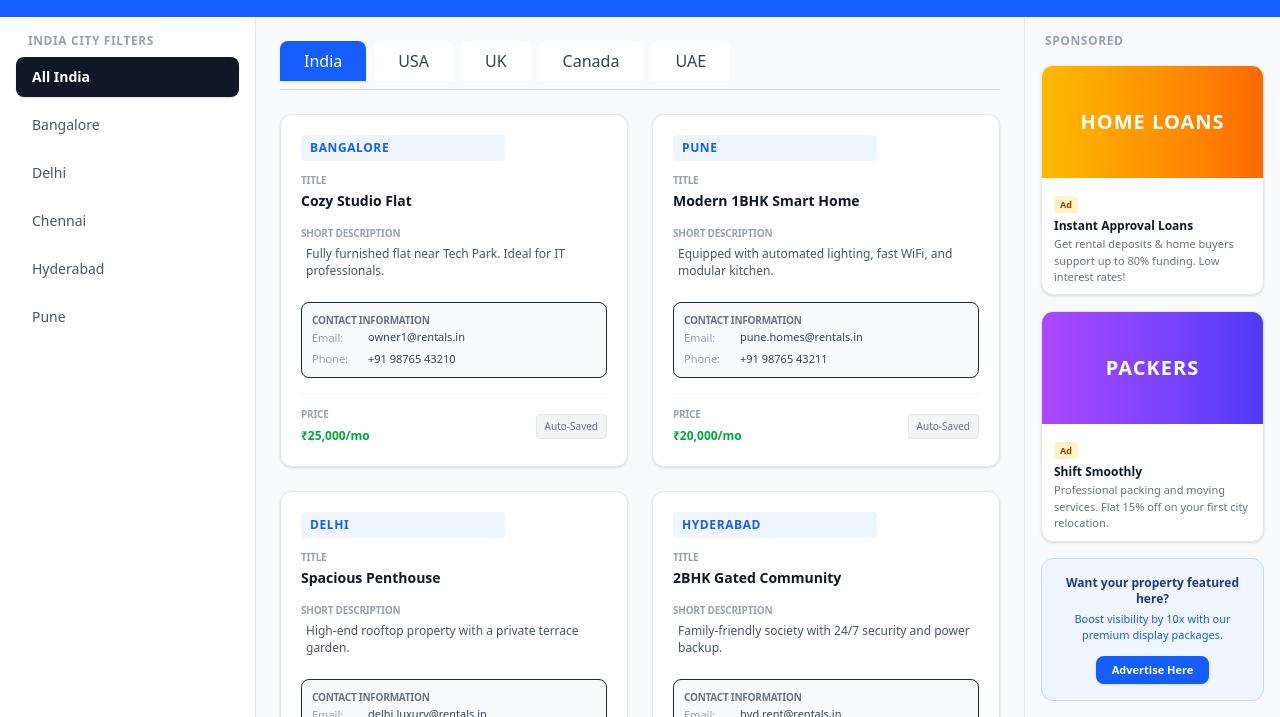
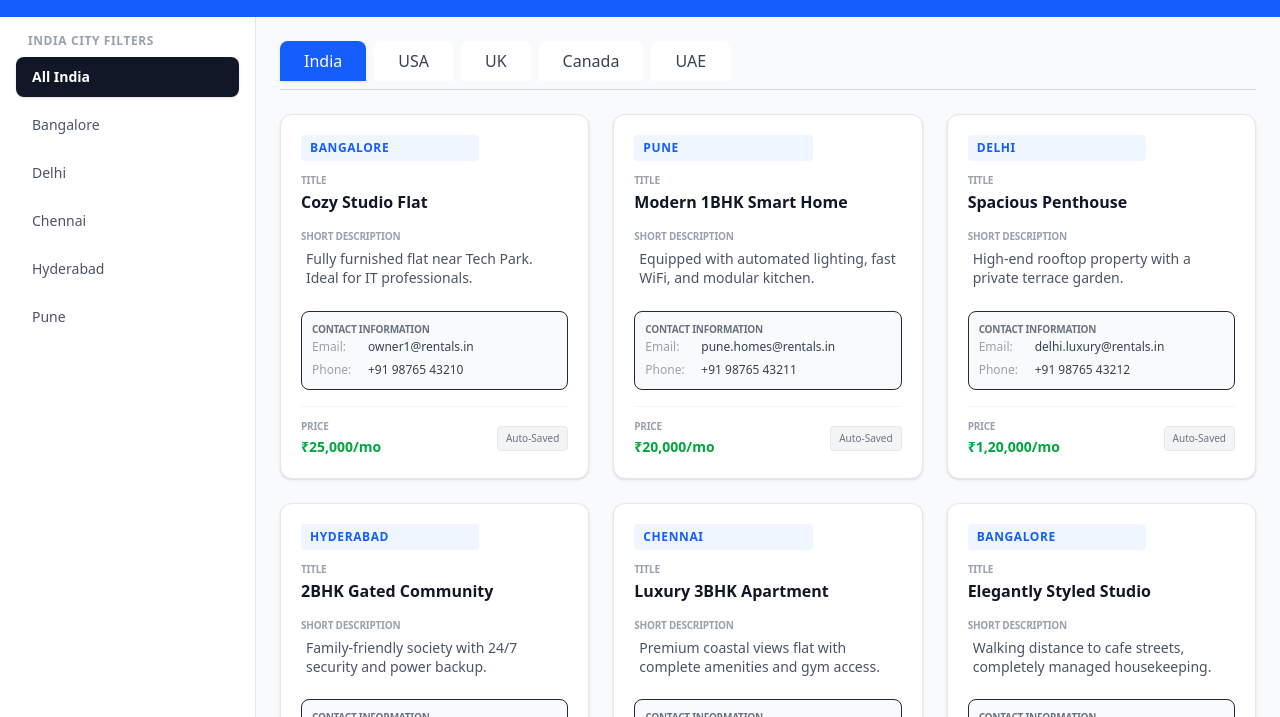
Before and after one commit to nabajaj0508/globalrental, a plain HTML site: page global-rental.html in a window 1280 px wide. Shown: the part 83-800 px from the top of the page. Drawn offline with nearby package versions, Linux system fonts and the light colour scheme.

Commit message:
Update global-rental.html

```diff
--- a/global-rental.html
+++ b/global-rental.html
@@ -33,7 +33,7 @@
             <button onclick="filterIndiaCity('Pune')" id="btn-city-Pune" class="city-btn w-full text-left text-sm px-4 py-2.5 rounded-lg font-medium text-gray-600 hover:bg-gray-100 transition">Pune</button>
         </aside>
 
-        <!-- CENTER WORKSPACE: Country Navigation & Listings Grid -->
+        <!-- RIGHT WORKSPACE: Country Navigation & Listings Grid -->
         <main class="flex-1 flex flex-col min-w-0 bg-gray-50 overflow-y-auto p-6">
 
             <!-- Main Tabs Container -->
@@ -46,50 +46,13 @@
             </div>
 
             <!-- Properties Grid Content panels -->
-            <div id="india" class="tab-content active grid grid-cols-1 xl:grid-cols-2 2xl:grid-cols-3 gap-6 pb-12"></div>
-            <div id="usa" class="tab-content grid grid-cols-1 xl:grid-cols-2 2xl:grid-cols-3 gap-6 pb-12"></div>
-            <div id="uk" class="tab-content grid grid-cols-1 xl:grid-cols-2 2xl:grid-cols-3 gap-6 pb-12"></div>
-            <div id="canada" class="tab-content grid grid-cols-1 xl:grid-cols-2 2xl:grid-cols-3 gap-6 pb-12"></div>
-            <div id="uae" class="tab-content grid grid-cols-1 xl:grid-cols-2 2xl:grid-cols-3 gap-6 pb-12"></div>
+            <div id="india" class="tab-content active grid grid-cols-1 md:grid-cols-2 lg:grid-cols-3 gap-6 pb-12"></div>
+            <div id="usa" class="tab-content grid grid-cols-1 md:grid-cols-2 lg:grid-cols-3 gap-6 pb-12"></div>
+            <div id="uk" class="tab-content grid grid-cols-1 md:grid-cols-2 lg:grid-cols-3 gap-6 pb-12"></div>
+            <div id="canada" class="tab-content grid grid-cols-1 md:grid-cols-2 lg:grid-cols-3 gap-6 pb-12"></div>
+            <div id="uae" class="tab-content grid grid-cols-1 md:grid-cols-2 lg:grid-cols-3 gap-6 pb-12"></div>
 
         </main>
-
-        <!-- RIGHT SIDEBAR: Commercial Advertisements -->
-        <aside class="w-64 bg-gray-50 border-l border-gray-200 p-4 flex flex-col space-y-4 overflow-y-auto shrink-0">
-            <h2 class="text-xs font-bold text-gray-400 uppercase tracking-wider px-1">Sponsored</h2>
-
-            <!-- Ad Slot 1 -->
-            <div class="bg-white border border-gray-200 rounded-xl overflow-hidden shadow-sm hover:shadow transition group cursor-pointer">
-                <div class="bg-gradient-to-r from-amber-400 to-orange-500 h-28 flex items-center justify-center text-white font-black text-xl tracking-wider">
-                    HOME LOANS
-                </div>
-                <div class="p-3">
-                    <span class="text-[9px] bg-amber-100 text-amber-800 font-bold px-1.5 py-0.5 rounded">Ad</span>
-                    <h3 class="text-xs font-bold mt-1 text-gray-900 group-hover:text-blue-600 transition">Instant Approval Loans</h3>
-                    <p class="text-[11px] text-gray-500 mt-0.5">Get rental deposits & home buyers support up to 80% funding. Low interest rates!</p>
-                </div>
-            </div>
-
-            <!-- Ad Slot 2 -->
-            <div class="bg-white border border-gray-200 rounded-xl overflow-hidden shadow-sm hover:shadow transition group cursor-pointer">
-                <div class="bg-gradient-to-r from-purple-500 to-indigo-600 h-28 flex items-center justify-center text-white font-black text-xl tracking-wider">
-                    PACKERS
-                </div>
-                <div class="p-3">
-                    <span class="text-[9px] bg-amber-100 text-amber-800 font-bold px-1.5 py-0.5 rounded">Ad</span>
-                    <h3 class="text-xs font-bold mt-1 text-gray-900 group-hover:text-blue-600 transition">Shift Smoothly</h3>
-                    <p class="text-[11px] text-gray-500 mt-0.5">Professional packing and moving services. Flat 15% off on your first city relocation.</p>
-                </div>
-            </div>
-
-            <!-- Ad Slot 3 -->
-            <div class="bg-blue-50 border border-blue-200 rounded-xl p-4 text-center flex flex-col justify-center items-center">
-                <p class="text-xs font-bold text-blue-900">Want your property featured here?</p>
-                <p class="text-[11px] text-blue-600 mt-1">Boost visibility by 10x with our premium display packages.</p>
-                <a href="mailto:advertise@globalrentals.com" class="mt-3 inline-block bg-blue-600 hover:bg-blue-700 text-white font-bold text-[11px] px-4 py-1.5 rounded-lg shadow transition">Advertise Here</a>
-            </div>
-        </aside>
-
     </div>
 
     <!-- JavaScript Core Logic -->
@@ -166,7 +129,13 @@
         if(!localStorage.getItem('staticRentalAds')) {
             localStorage.setItem('staticRentalAds', JSON.stringify(appState.staticData));
         } else {
-            appState.staticData = JSON.parse(localStorage.getItem('staticRentalAds'));
+            // Hot-patch old structural storages with default fallback details if emails are missing
+            const parsedData = JSON.parse(localStorage.getItem('staticRentalAds'));
+            if (parsedData.india && !parsedData.india[0].hasOwnProperty('email')) {
+                localStorage.setItem('staticRentalAds', JSON.stringify(appState.staticData));
+            } else {
+                appState.staticData = parsedData;
+            }
         }
 
         function getUserAds() {
@@ -226,24 +195,24 @@
 
                         <div>
                             <label class="block text-[10px] font-semibold text-gray-400 uppercase tracking-tight">Title</label>
-                            <input type="text" value="${prop.title}" onchange="updatePropertyFieldValue('${prop.id}', 'title', this.value, ${isUserAd})" class="text-sm font-bold text-gray-900 w-full border-b border-transparent focus:border-blue-500 outline-none py-0.5">
+                            <input type="text" value="${prop.title}" onchange="updatePropertyFieldValue('${prop.id}', 'title', this.value, ${isUserAd})" class="text-md font-bold text-gray-900 w-full border-b border-transparent focus:border-blue-500 outline-none py-0.5">
                         </div>
 
                         <div>
                             <label class="block text-[10px] font-semibold text-gray-400 uppercase tracking-tight">Short Description</label>
-                            <textarea onchange="updatePropertyFieldValue('${prop.id}', 'desc', this.value, ${isUserAd})" rows="2" class="text-xs text-gray-600 w-full resize-none border border-transparent focus:border-blue-500 focus:bg-gray-50 rounded p-1 outline-none leading-snug">${prop.desc}</textarea>
+                            <textarea onchange="updatePropertyFieldValue('${prop.id}', 'desc', this.value, ${isUserAd})" rows="2" class="text-sm text-gray-600 w-full resize-none border border-transparent focus:border-blue-500 focus:bg-gray-50 rounded p-1 outline-none leading-snug">${prop.desc}</textarea>
                         </div>
 
                         <!-- Contact Details Segment -->
                         <div class="bg-gray-50 p-2.5 rounded-lg border border-gray-150 space-y-1.5">
                             <label class="block text-[10px] font-bold text-gray-500 uppercase tracking-tight mb-0.5">Contact Information</label>
                             <div class="flex items-center space-x-1 text-xs">
-                                <span class="text-gray-400 font-medium w-12 shrink-0 text-[11px]">Email:</span>
-                                <input type="email" value="${emailValue}" placeholder="No email listed" onchange="updatePropertyFieldValue('${prop.id}', 'email', this.value, ${isUserAd})" class="text-gray-700 text-[11px] bg-transparent w-full border-b border-transparent focus:border-blue-400 focus:bg-white outline-none px-1">
+                                <span class="text-gray-400 font-medium w-12 shrink-0">Email:</span>
+                                <input type="email" value="${emailValue}" placeholder="No email listed" onchange="updatePropertyFieldValue('${prop.id}', 'email', this.value, ${isUserAd})" class="text-gray-700 bg-transparent w-full border-b border-transparent focus:border-blue-400 focus:bg-white outline-none px-1">
                             </div>
                             <div class="flex items-center space-x-1 text-xs">
-                                <span class="text-gray-400 font-medium w-12 shrink-0 text-[11px]">Phone:</span>
-                                <input type="text" value="${phoneValue}" placeholder="No phone listed" onchange="updatePropertyFieldValue('${prop.id}', 'phone', this.value, ${isUserAd})" class="text-gray-700 text-[11px] bg-transparent w-full border-b border-transparent focus:border-blue-400 focus:bg-white outline-none px-1">
+                                <span class="text-gray-400 font-medium w-12 shrink-0">Phone:</span>
+                                <input type="text" value="${phoneValue}" placeholder="No phone listed" onchange="updatePropertyFieldValue('${prop.id}', 'phone', this.value, ${isUserAd})" class="text-gray-700 bg-transparent w-full border-b border-transparent focus:border-blue-400 focus:bg-white outline-none px-1">
                             </div>
                         </div>
                     </div>
@@ -251,7 +220,7 @@
                     <div class="mt-4 pt-3 border-t border-gray-100 flex justify-between items-center">
                         <div class="w-1/2">
                             <label class="block text-[10px] font-semibold text-gray-400 uppercase tracking-tight">Price</label>
-                            <input type="text" value="${prop.price}" onchange="updatePropertyFieldValue('${prop.id}', 'price', this.value, ${isUserAd})" class="text-xs font-extrabold text-green-600 w-full border-b border-transparent focus:border-blue-500 outline-none">
+                            <input type="text" value="${prop.price}" onchange="updatePropertyFieldValue('${prop.id}', 'price', this.value, ${isUserAd})" class="text-sm font-extrabold text-green-600 w-full border-b border-transparent focus:border-blue-500 outline-none">
                         </div>
                         <span class="text-[10px] bg-gray-100 border border-gray-200 text-gray-500 font-medium px-2 py-1 rounded">Auto-Saved</span>
                     </div>
@@ -288,6 +257,7 @@
                             </div>
                             <textarea id="form-desc" rows="1.5" placeholder="Short description..." required class="w-full text-xs p-2 border border-gray-300 rounded bg-white mt-1.5 resize-none focus:ring-1 focus:ring-blue-500 outline-none"></textarea>
 
+                            <!-- New Contact Inputs in Form -->
                             <div class="grid grid-cols-2 gap-2 mt-1.5">
                                 <input type="email" id="form-email" placeholder="Contact Email" required class="w-full text-xs p-2 border border-gray-300 rounded bg-white focus:ring-1 focus:ring-blue-500 outline-none">
                                 <input type="text" id="form-phone" placeholder="Contact Phone" required class="w-full text-xs p-2 border border-gray-300 rounded bg-white focus:ring-1 focus:ring-blue-500 outline-none">
```
